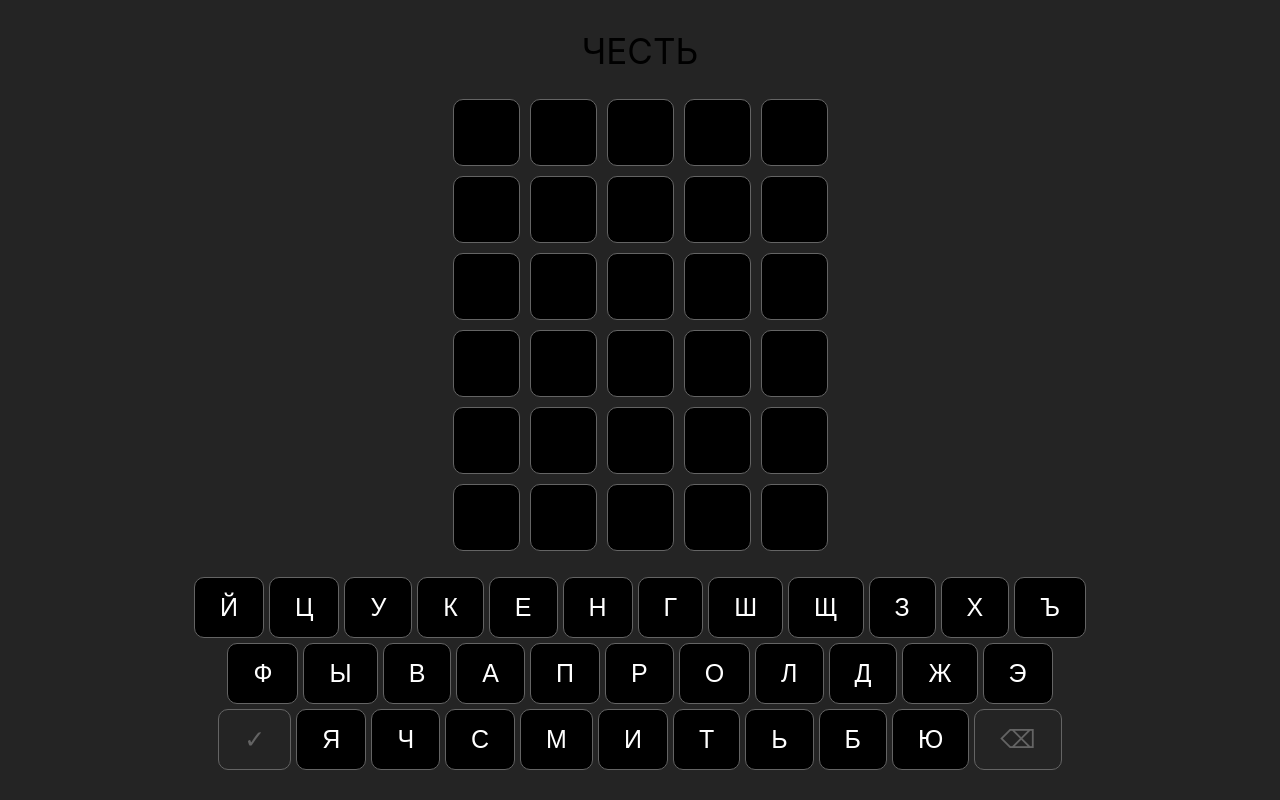
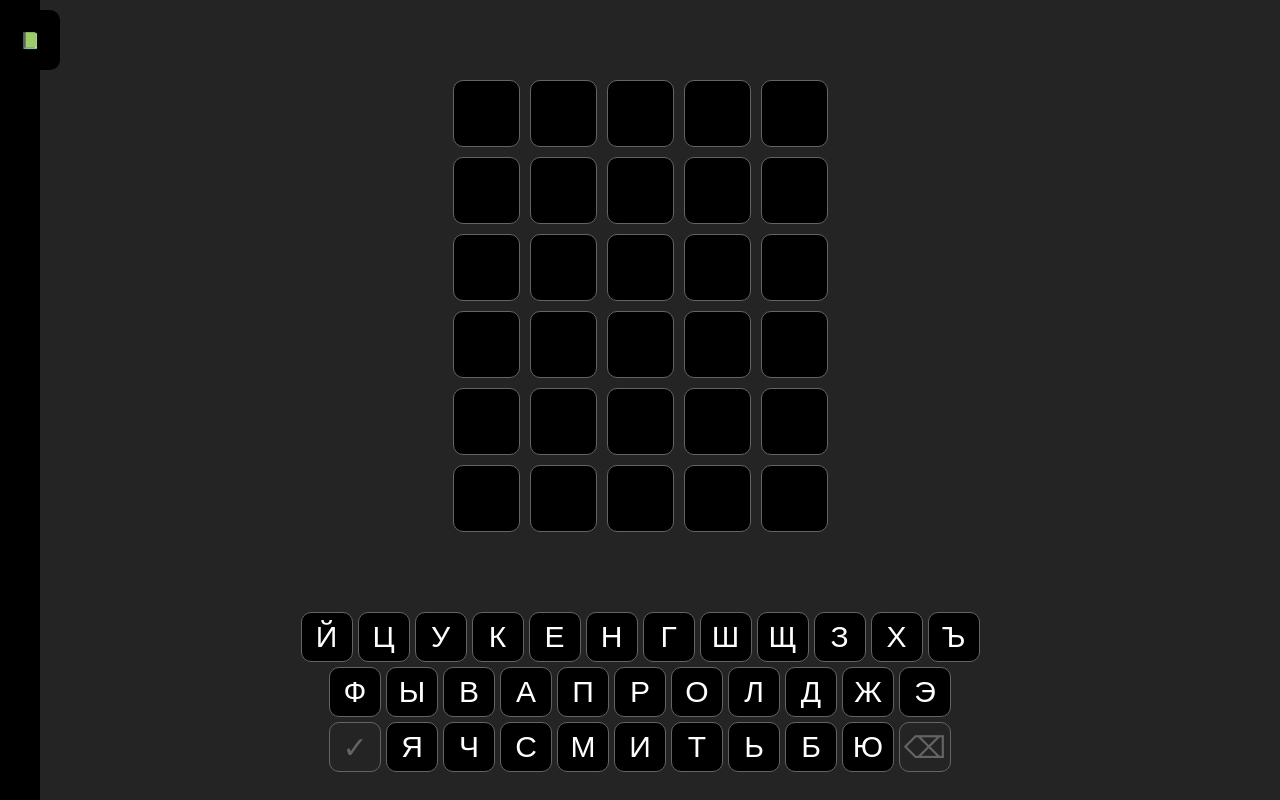
Before and after one commit to thevolkov/5_words_game_react, a React (Vite) app: page / in a window 1280 px wide. Built offline with nearby package versions, Linux system fonts and the light colour scheme.

Commit message:
Логика игры

```diff
--- a/src/App.tsx
+++ b/src/App.tsx
@@ -9,32 +9,15 @@ const KEYS_ARRAY = [
 
 const App: React.FC = () => {
   const [randomWord, setRandomWord] = useState<string>('')
-  const [letter, setLetter] = useState<string>('')
   const [attemptWord, setAttemptWord] = useState<string>('')
   const [attempts, setAttempts] = useState(new Array(6).fill(null))
-  const [gameOver, setGameOver] = useState(false)
+  const [gameOver, setGameOver] = useState<boolean>(false)
+  const [showDictionary, setShowDictionary] = useState<boolean>(false)
+  // const [letter, setLetter] = useState<string>('')
 
   const indexOfNull = attempts.indexOf(null)
-
-  const screenKeyHandler = (event: React.MouseEvent) => {
-    const clickedKey = event.currentTarget.id
-
-    if (attemptWord.length && clickedKey === 'Backspace') setAttemptWord(word => word.slice(0, -1))
-
-    if (attemptWord.length < 5 || clickedKey === 'Backspace') {
-      setAttemptWord(word => clickedKey === 'Backspace'
-        ? word.slice(0, -1)
-        : word + clickedKey
-      )
-    }
-
-    if (attemptWord.length === 5 && clickedKey === 'Enter') {
-      const updatedAttempts = [...attempts]
-      updatedAttempts[indexOfNull] = attemptWord.toUpperCase()
-      setAttempts(updatedAttempts)
-      setAttemptWord('')
-    }
-  }
+  const enterKey = 'Enter'
+  const bsKey = 'Backspace'
 
   const randomWordForGame = (): void => {
     if (!wordsData.length) return
@@ -43,14 +26,14 @@ const App: React.FC = () => {
   }
 
   const changeKeySymbol = (key: string): string => {
-    if (key === 'Backspace') return '⌫'
-    else if (key === 'Enter') return '✓'
+    if (key === bsKey) return '⌫'
+    else if (key === enterKey) return '✓'
     else return key
   }
 
   const disableKey = (key: string): boolean => {
-    if (key === 'Enter' && attemptWord.length < 5) return true
-    else return key === 'Backspace' && !attemptWord.length
+    if (key === enterKey && attemptWord.length < 5) return true
+    else return key === bsKey && !attemptWord.length
   }
 
   const winOrLoseText = (): string => {
@@ -68,48 +51,71 @@ const App: React.FC = () => {
     randomWordForGame()
   }, [])
 
-  useEffect(() => {
-    const keyDownHandler = (event: KeyboardEvent) => {
-      if (attemptWord.length === 5 && event.key !== 'Backspace' && event.key !== 'Enter') return
-      if (!attemptWord.length && event.key === 'Backspace') return
+  const screenKeyHandler = (event: React.MouseEvent): void => {
+    const clickedKey = event.currentTarget.id
 
-      setLetter(event.key)
-
-      if (attemptWord.length && event.key === 'Backspace') setAttemptWord(word => word.slice(0, -1))
-
-      if (attemptWord.length === 5 && event.key === 'Enter') {
-        const updatedAttempts = [...attempts]
-        updatedAttempts[indexOfNull] = attemptWord.toUpperCase()
-        setAttempts(updatedAttempts)
-        setAttemptWord('')
-      }
-
-      if (attemptWord.length === 5 || event.key.match(/[^а-яА-Я]+/g)) return
-      else setAttemptWord(word => word + event.key.toUpperCase())
+    if (attemptWord.length < 5 || clickedKey === bsKey) {
+      setAttemptWord(word =>
+        clickedKey === bsKey
+          ? word.slice(0, -1)
+          : word + clickedKey
+      )
     }
 
-    document.addEventListener('keydown', keyDownHandler)
+    if (attemptWord.length === 5 && clickedKey === enterKey) updateAttempts()
+  }
 
-    const clearLetter = setTimeout(() => setLetter(''), 300)
+// Обработчик нажатий на клавиатуре компьютера
+//   const keyDownHandler = (event: KeyboardEvent): void => {
+//     const keysCheck = event.key !== bsKey && event.key !== enterKey
+//
+//     const shouldSkip =
+//       attemptWord.length < 5 && event.key === enterKey ||
+//       event.key.match(/[^а-яА-Я]+/g) && keysCheck ||
+//       attemptWord.length === 5 && keysCheck ||
+//       !attemptWord.length && event.key === bsKey
+//
+//     if (shouldSkip) return
+//
+//     if (attemptWord.length === 5 && event.key === enterKey) {
+//       updateAttempts()
+//       return
+//     }
+//
+//     setAttemptWord(word =>
+//       event.key === bsKey ? word.slice(0, -1) : word + event.key.toUpperCase()
+//     )
+//     setLetter(event.key)
+//   }
 
-    if (attempts.length === 6 && attempts.every(attempt => attempt !== null) || attempts.some(attempt => attempt === randomWord)) {
-      setGameOver(true)
+  const updateAttempts = (): void => {
+    if (indexOfNull !== -1) {
+      attempts[indexOfNull] = attemptWord.toUpperCase()
+      setAttempts([...attempts])
+      setAttemptWord('')
     }
+  }
 
-    return () => {
-      document.removeEventListener('keydown', keyDownHandler)
-      clearTimeout(clearLetter)
-    }
-  }, [attempts, indexOfNull, randomWord, attemptWord])
+  useEffect(() => {
+    const isGameOver =
+      attempts.length === 6 &&
+      attempts.every(attempt => attempt !== null) ||
+      attempts.some(attempt => attempt === randomWord)
+
+    if (isGameOver) setGameOver(true)
+
+    // document.addEventListener('keydown', keyDownHandler)
+    // const clearLetter = setTimeout(() => setLetter(''), 300)
+
+    // return () => {
+    //   document.removeEventListener('keydown', keyDownHandler)
+    //   clearTimeout(clearLetter)
+    // }
+  }, [attempts, randomWord])
 
   return (
     <>
       <div className="game-board">
-        <div
-          style={{
-            marginTop: '30px',
-            fontSize: '35px'
-          }}>{randomWord}</div>
         <WordsGrid
           attempts={attempts}
           randomWord={randomWord}
@@ -128,11 +134,7 @@ const App: React.FC = () => {
                     <button
                       id={key}
                       onClick={screenKeyHandler}
-                      className={
-                        key.toLowerCase() === letter && attemptWord.length <= 5
-                          ? 'letter keyboard-pressed'
-                          : 'letter'
-                      }
+                      className="letter"
                       disabled={disableKey(key)}
                       key={key}
                     >
@@ -149,14 +151,46 @@ const App: React.FC = () => {
         gameOver && (
           <div className="game-over">
             <div>{winOrLoseText()}</div>
+            <div className="random-word">
+              <span>Правильное слово:</span>
+              {randomWord.split('').map((letter, index) => (
+                <div
+                  className="letter correct-letter"
+                  key={letter + index}
+                >
+                  {letter}
+                </div>
+              ))}
+            </div>
             <button
               onClick={restartGameHandler}
-              className="correct-letter">
+              className="play-again-button">
               СЫГРАТЬ ЕЩЕ РАЗ
             </button>
           </div>
         )
       }
+      {
+          <div
+            className={`dictionary ${!showDictionary && 'dictionary-closed'}`}
+          >
+            {
+              wordsData.map(word => (
+                <p key={word}>{word}</p>
+              ))
+            }
+          </div>
+      }
+      <div
+        onClick={() => setShowDictionary(!showDictionary)}
+        className={`dictionary-toggle ${!showDictionary && 'dictionary-toggle-closed'}`}
+      >
+        {
+          showDictionary
+            ? "❌"
+            : "📗"
+        }
+      </div>
     </>
   )
 }
--- a/src/index.css
+++ b/src/index.css
@@ -3,6 +3,7 @@
   --black: #000000;
   --white: #ffffff;
   --yellow: #f5d03e;
+  --green: #098125;
   --grey: #646464;
   --light-grey: #c0c0c04d;
 }
@@ -10,6 +11,7 @@
 * {
   padding: 0;
   margin: 0;
+  transition: left 1s;
 }
 
 body {
@@ -42,6 +44,7 @@ button {
   display: flex;
   flex-direction: column;
   gap: 10px;
+  margin: 10vh 0;
 }
 
 .attempts .letter {
@@ -56,9 +59,9 @@ button {
 }
 
 .letter {
-  min-width: 50px;
-  min-height: 50px;
-  font-size: 25px;
+  width: 50px;
+  height: 50px;
+  font-size: 30px;
   background: var(--black);
   border: 1px solid var(--grey);
   color: var(--white);
@@ -150,3 +153,66 @@ button {
   justify-content: center;
   align-items: center;
 }
+
+.random-word {
+  display: flex;
+  gap: 10px;
+  flex-wrap: wrap;
+  justify-content: center;
+}
+
+.random-word .letter {
+  min-width: 80px;
+  min-height: 80px;
+  font-size: 35px;
+}
+
+.random-word span {
+  font-size: 25px;
+  width: 100%;
+  text-align: center;
+  margin-bottom: 20px;
+}
+
+.play-again-button {
+  background: var(--green);
+  color: var(--white);
+}
+
+.dictionary {
+  background: var(--black);
+  color: var(--white);
+  width: 15%;
+  height: calc(100vh - 40px);
+  position: absolute;
+  top: 0;
+  left: 0;
+  overflow-y: scroll;
+  display: flex;
+  flex-direction: column;
+  align-items: center;
+  gap: 10px;
+  padding: 20px;
+}
+
+.dictionary-closed {
+  left: -15%;
+}
+
+.dictionary-toggle {
+  width: 60px;
+  height: 60px;
+  background: var(--black);
+  display: flex;
+  justify-content: center;
+  align-items: center;
+  position: absolute;
+  left: calc(15% + 40px);
+  top: 10px;
+  cursor: pointer;
+  border-radius: 0 10px 10px 0;
+}
+
+.dictionary-toggle-closed {
+  left: 0;
+}
```
